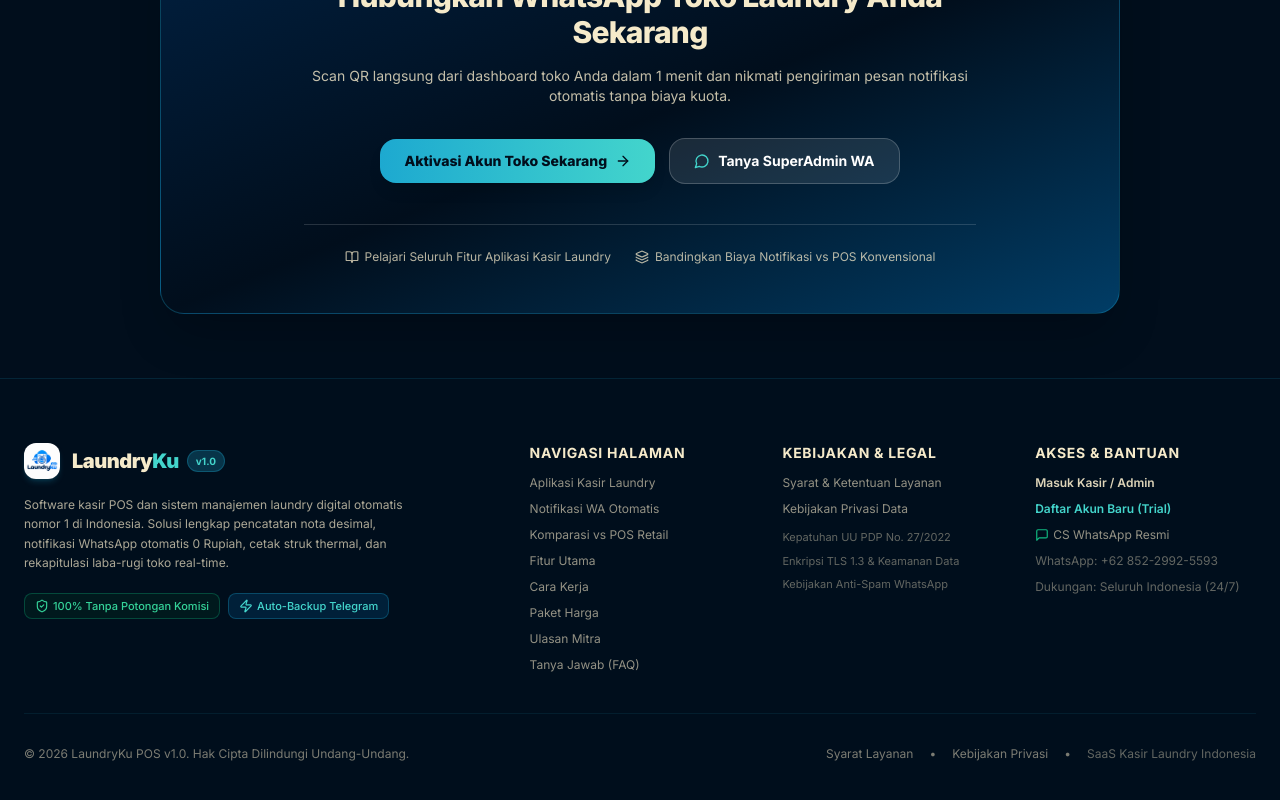
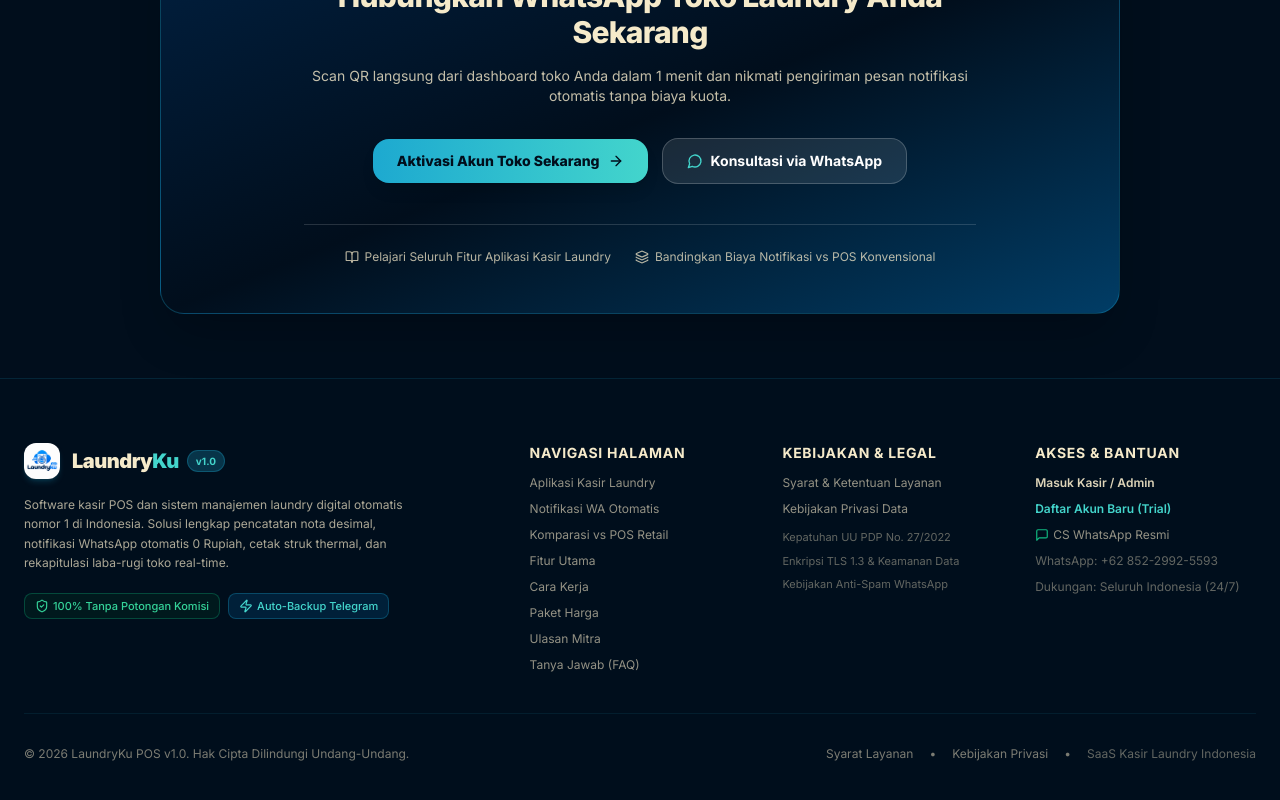
Before and after one commit to hus3n/LaundryKu, a Next.js app in the folder frontend/: page /fitur/notifikasi-whatsapp-otomatis in a window 1280 px wide. Shown: the part 1947-2747 px from the top of the page. Built offline with nearby package versions, Linux system fonts and the light colour scheme; no server answers.

Commit message:
docs(onboarding): clarify self-service instant registration flow across landing, schema, and AI knowledge bases

```diff
--- a/frontend/src/app/aplikasi-kasir-laundry/aplikasiKasirLaundryData.ts
+++ b/frontend/src/app/aplikasi-kasir-laundry/aplikasiKasirLaundryData.ts
@@ -166,4 +166,9 @@
     answer:
       'Ya, LaundryKu mendukung manajemen multi-outlet. Anda dapat memantau pendapatan dan performa seluruh cabang toko laundry Anda dalam satu dashboard admin terpadu.',
   },
+  {
+    question: 'Bagaimana cara mendaftar dan mulai menggunakan LaundryKu?',
+    answer:
+      'Pendaftaran dapat dilakukan secara mandiri dan instan melalui menu Daftar (/register). Cukup lengkapi nama toko, nomor WhatsApp, email, dan pilih paket (tersedia opsi Free Trial 30 Hari). Toko Anda langsung aktif seketika tanpa perlu menunggu verifikasi manual.',
+  },
 ];
--- a/frontend/src/app/aplikasi-kasir-laundry/components/PillarCta.tsx
+++ b/frontend/src/app/aplikasi-kasir-laundry/components/PillarCta.tsx
@@ -41,7 +41,7 @@
               className="w-full sm:w-auto inline-flex items-center justify-center gap-2 px-6 py-3 rounded-2xl bg-white/10 hover:bg-white/15 border border-white/20 text-white font-bold text-xs sm:text-sm transition-all"
             >
               <MessageCircle className="w-4 h-4 text-[#43D5CC]" />
-              <span>Konsultasi SuperAdmin WA</span>
+              <span>Konsultasi via WhatsApp</span>
             </a>
           </div>
         </div>
--- a/frontend/src/app/fitur/notifikasi-whatsapp-otomatis/components/WhatsAppCta.tsx
+++ b/frontend/src/app/fitur/notifikasi-whatsapp-otomatis/components/WhatsAppCta.tsx
@@ -32,7 +32,7 @@
               className="w-full sm:w-auto inline-flex items-center justify-center gap-2 px-6 py-3 rounded-2xl bg-white/10 hover:bg-white/15 border border-white/20 text-white font-bold text-xs sm:text-sm transition-all"
             >
               <MessageCircle className="w-4 h-4 text-[#43D5CC]" />
-              <span>Tanya SuperAdmin WA</span>
+              <span>Konsultasi via WhatsApp</span>
             </a>
           </div>
 
--- a/frontend/src/components/landing/LandingCta.tsx
+++ b/frontend/src/components/landing/LandingCta.tsx
@@ -28,7 +28,7 @@
             Siap Modernisasi Toko Laundry Anda Sekarang?
           </h2>
           <p className="text-slate-600 dark:text-[#F5EACA]/80 text-base max-w-xl mx-auto mb-8">
-            Daftarkan toko Anda sekarang untuk mencoba <strong className="text-sky-600 dark:text-[#43D5CC] font-bold">Trial 30 Hari Akses Premium</strong> atau hubungi SuperAdmin via WhatsApp di <strong className="text-sky-600 dark:text-[#43D5CC] font-bold">+62 852-2992-5593</strong>.
+            Daftar mandiri langsung aktif dalam hitungan detik dengan <strong className="text-sky-600 dark:text-[#43D5CC] font-bold">Trial 30 Hari Gratis</strong>, atau hubungi tim bantuan via WhatsApp di <strong className="text-sky-600 dark:text-[#43D5CC] font-bold">+62 852-2992-5593</strong>.
           </p>
           <div className="flex flex-col sm:flex-row items-center justify-center gap-4">
             <Link
--- a/frontend/src/components/landing/landingData.ts
+++ b/frontend/src/components/landing/landingData.ts
@@ -146,7 +146,7 @@
   {
     question: 'Bagaimana cara mendaftar dan mulai menggunakan LaundryKu?',
     answer:
-      'Pilih salah satu paket di atas, lalu hubungi SuperAdmin melalui WhatsApp di 0852-2992-5593. Tim kami akan menyiapkan akun toko Anda dan memberikan panduan penggunaan hingga kasir Anda siap beroperasi dalam hitungan menit.',
+      'Anda bisa mendaftar mandiri secara online langsung melalui halaman /register. Cukup isi nama toko, nomor WhatsApp, email, dan pilih paket (Trial Gratis 30 Hari atau Langganan Langsung). Akun dan toko Anda akan aktif seketika! Jika membutuhkan pendampingan, tim SuperAdmin siap membantu via WhatsApp di 0852-2992-5593.',
   },
 ];
 
--- a/frontend/src/components/seo/JsonLd.tsx
+++ b/frontend/src/components/seo/JsonLd.tsx
@@ -211,10 +211,10 @@
       },
       {
         '@type': 'Question',
-        name: 'Bagaimana cara berlangganan dan memulai menggunakan LaundryKu?',
+        name: 'Bagaimana cara mendaftar dan mulai menggunakan LaundryKu?',
         acceptedAnswer: {
           '@type': 'Answer',
-          text: 'Pilih paket yang sesuai (Starter, Pro, atau Enterprise), lalu hubungi SuperAdmin melalui WhatsApp di +62 852-2992-5593. Tim kami akan mengaktivasi toko Anda dalam hitungan menit dan mendampingi hingga siap operasional.',
+          text: 'Anda dapat mendaftar mandiri secara instan melalui halaman registrasi web di https://laundryku.forapp.id/register. Cukup pilih paket (Trial Gratis 30 Hari atau Langganan Langsung), isi data toko Anda, dan akun langsung aktif tanpa menunggu aktivasi manual. Tim SuperAdmin juga siap membantu pendampingan via WhatsApp di +62 852-2992-5593.',
         },
       },
       {
```
Also changed, not shown: frontend/public/llms-full.txt, frontend/public/llms.txt.
